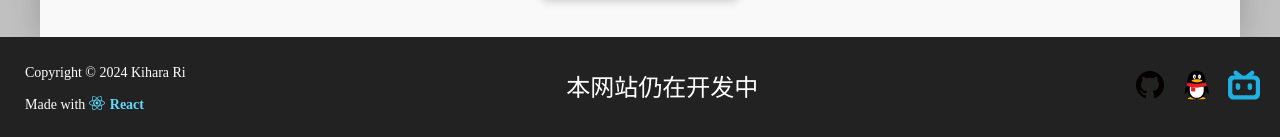
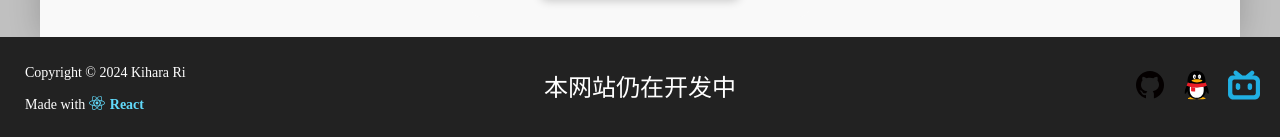
Before and after one commit to Kihara-Ri/SP_React_site, a React (Vite) app: page / in a window 1280 px wide. Shown: the part 4999-5136 px from the top of the page. Built offline with nearby package versions, Linux system fonts and the light colour scheme; a web font is replaced by a local one.

Commit message:
微调页尾样式

```diff
--- a/src/css/Footer.css
+++ b/src/css/Footer.css
@@ -4,11 +4,12 @@
   padding: 20px;
   font-size: 14px;
   display: flex;
-  justify-content: space-between;
+  justify-content: space-between; /* 保证子元素等间距分布 */
   align-items: center;
 }
 
 .copy-right {
+  flex: 1;
   display: flex;
   flex-direction: column;
   justify-content: center;
@@ -53,13 +54,18 @@
 }
 
 .center-info {
+  flex: 1;
   font-size: 1.5rem;
   font-weight: bold;
+  display: flex;
+  justify-content: center;
 }
 
 .footer-container {
+  flex: 1;
   display: flex;
   gap: 15px;
+  justify-content: flex-end;
 }
 
 .footer-container img {
```
